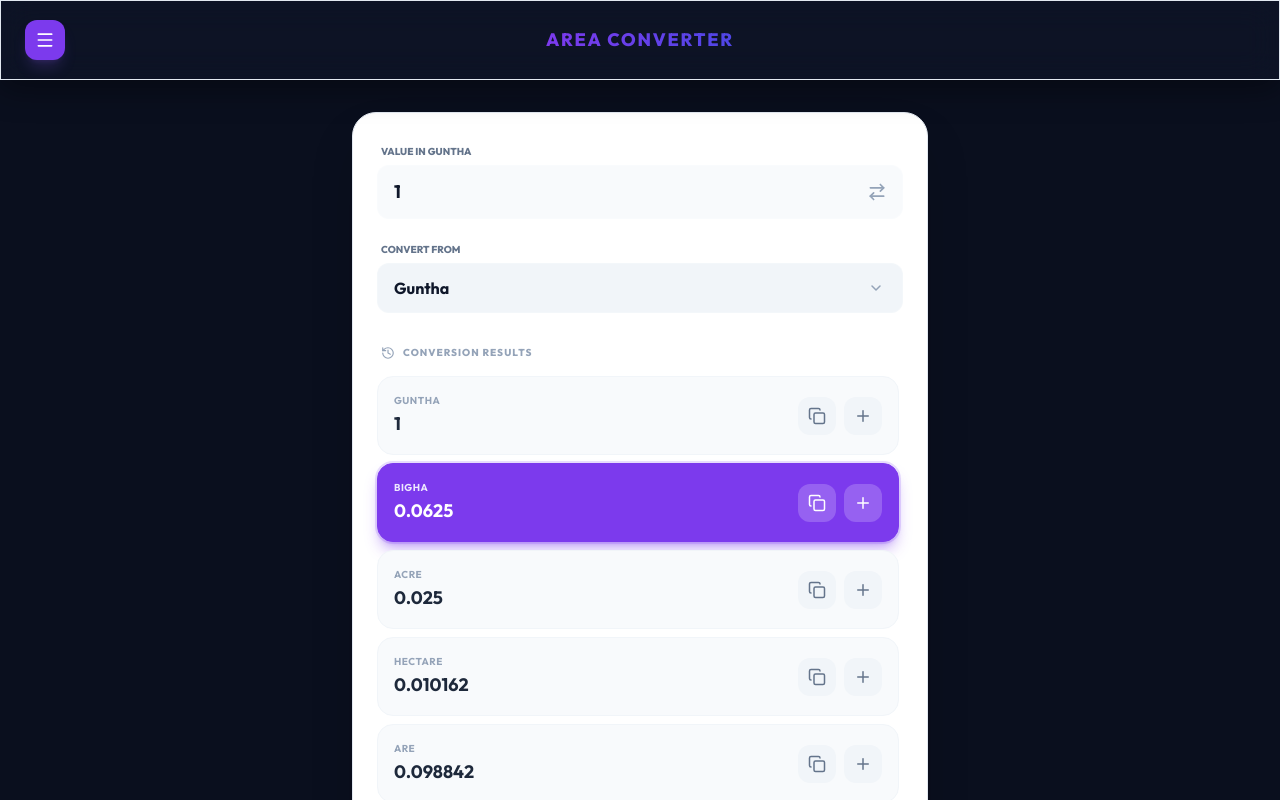
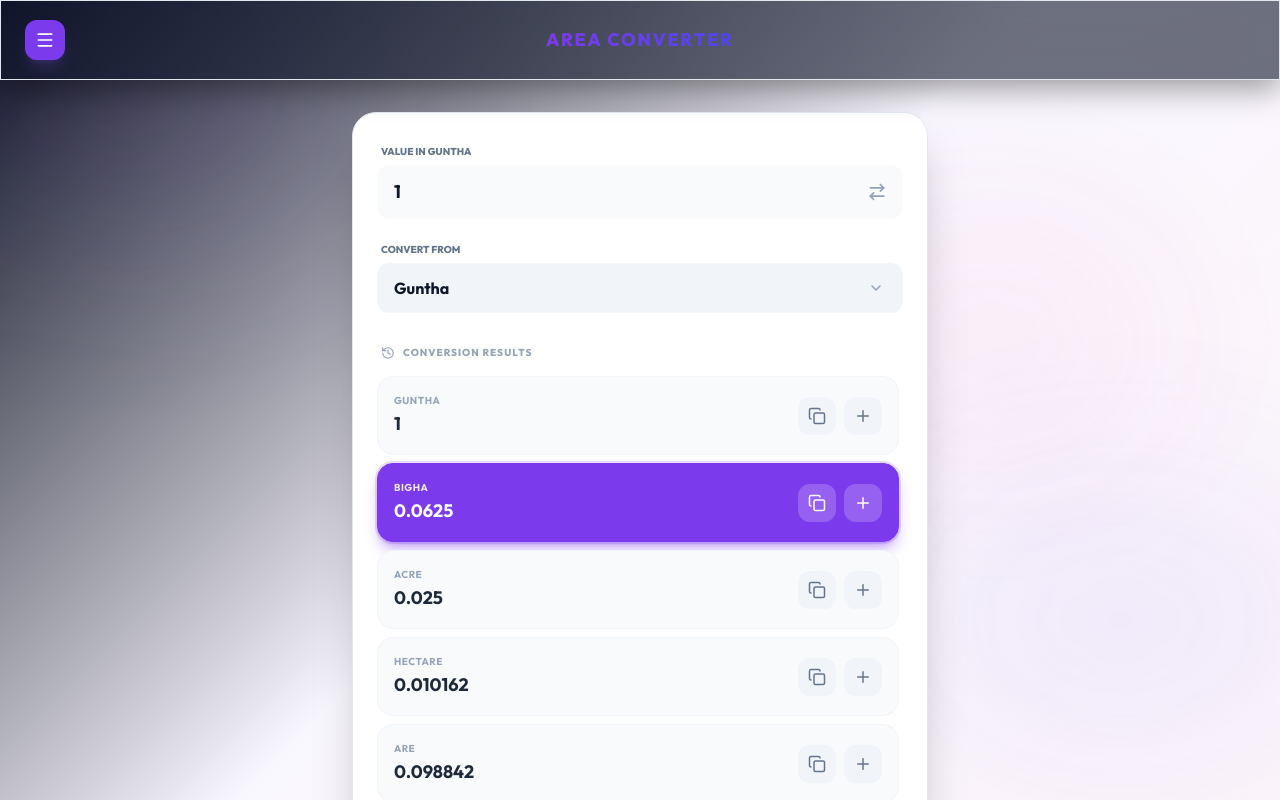
Before and after one commit to Murlidhar08/Area-Converter, a React (Vite) app: page /multiple in a window 1280 px wide. Shown: the top 800 px of the page. Built offline with nearby package versions, Linux system fonts and the light colour scheme.

Commit message:
Gradian background

```diff
--- a/src/App.tsx
+++ b/src/App.tsx
@@ -23,7 +23,15 @@ function App() {
   return (
     <Router>
       <Navigation />
-      <div className="min-h-screen pt-28"> {/* Top spacing for the 80px fixed header and extra whitespace */}
+
+      {/* Dynamic Background Elements */}
+      <div className="fixed inset-0 overflow-hidden pointer-events-none z-0">
+        <div className="absolute top-[-10%] left-[-10%] w-[40%] h-[40%] bg-violet-500/10 dark:bg-violet-500/20 rounded-full blur-[120px] animate-pulse"></div>
+        <div className="absolute bottom-[5%] right-[-5%] w-[35%] h-[35%] bg-indigo-500/10 dark:bg-indigo-500/20 rounded-full blur-[100px] delay-700 animate-pulse"></div>
+        <div className="absolute top-[30%] right-[10%] w-[25%] h-[25%] bg-pink-500/10 dark:bg-pink-500/20 rounded-full blur-[100px] delay-1000 animate-pulse"></div>
+      </div>
+
+      <div className="relative min-h-screen pt-28 z-10 px-4 md:px-0"> {/* Top spacing for the 80px fixed header and extra whitespace */}
         <Routes>
           <Route path="/multiple" element={<AreaConverterMultiple />} />
           <Route path="/multiple/:unitPar/:valuePar" element={<AreaConverterMultiple />} />
--- a/src/styles/globals.css
+++ b/src/styles/globals.css
@@ -28,8 +28,9 @@
   }
 
   body {
-    background-color: rgb(var(--bg-main));
+    background: fixed linear-gradient(135deg, rgb(var(--bg-main)) 0%, rgba(var(--primary), 0.05) 50%, rgba(var(--accent), 0.05) 100%);
     font-family: 'Outfit', sans-serif;
+    min-height: 100vh;
   }
 
   ::-webkit-scrollbar {
```
